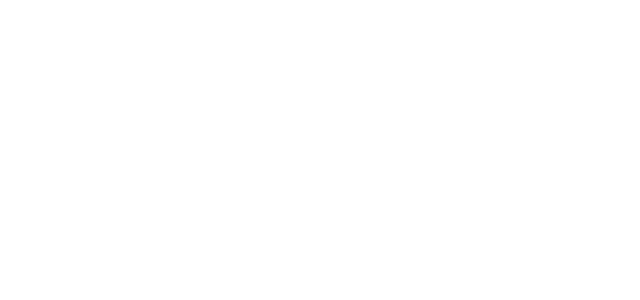
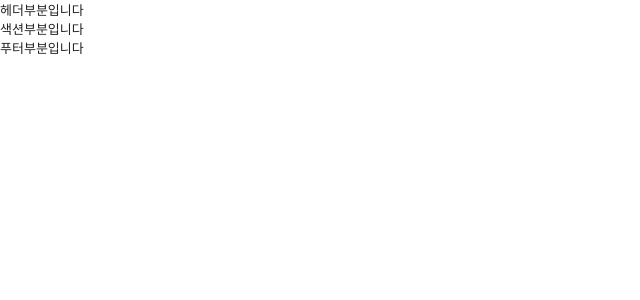
Before and after one commit to linapark216/movie_app, a React (Create React App) app: page / in a window 1280 px wide. Shown: the top 300 px of the page, without its empty margins (0-640 px from the left). Built offline with nearby package versions, Linux system fonts and the light colour scheme.

Commit message:
"간단한 설명 문구 추가"

```diff
--- a/src/components/Footer.jsx
+++ b/src/components/Footer.jsx
@@ -1,7 +1,7 @@
 import React from 'react';
 
 const Footer = () => {
-	return <div></div>;
+	return <div>푸터부분입니다</div>;
 };
 
 export default Footer;
--- a/src/components/Header.jsx
+++ b/src/components/Header.jsx
@@ -1,7 +1,7 @@
 import React from 'react';
 
 const Header = () => {
-	return <div></div>;
+	return <div>헤더부분입니다</div>;
 };
 
 export default Header;
--- a/src/components/Home.jsx
+++ b/src/components/Home.jsx
@@ -1,7 +1,7 @@
 import React from 'react';
 
 const Home = () => {
-	return <div></div>;
+	return <div>홈화면부분입니다</div>;
 };
 
 export default Home;
--- a/src/components/Section.jsx
+++ b/src/components/Section.jsx
@@ -1,7 +1,7 @@
 import React from 'react';
 
 const Section = () => {
-	return <div></div>;
+	return <div>색션부분입니다</div>;
 };
 
 export default Section;
```
